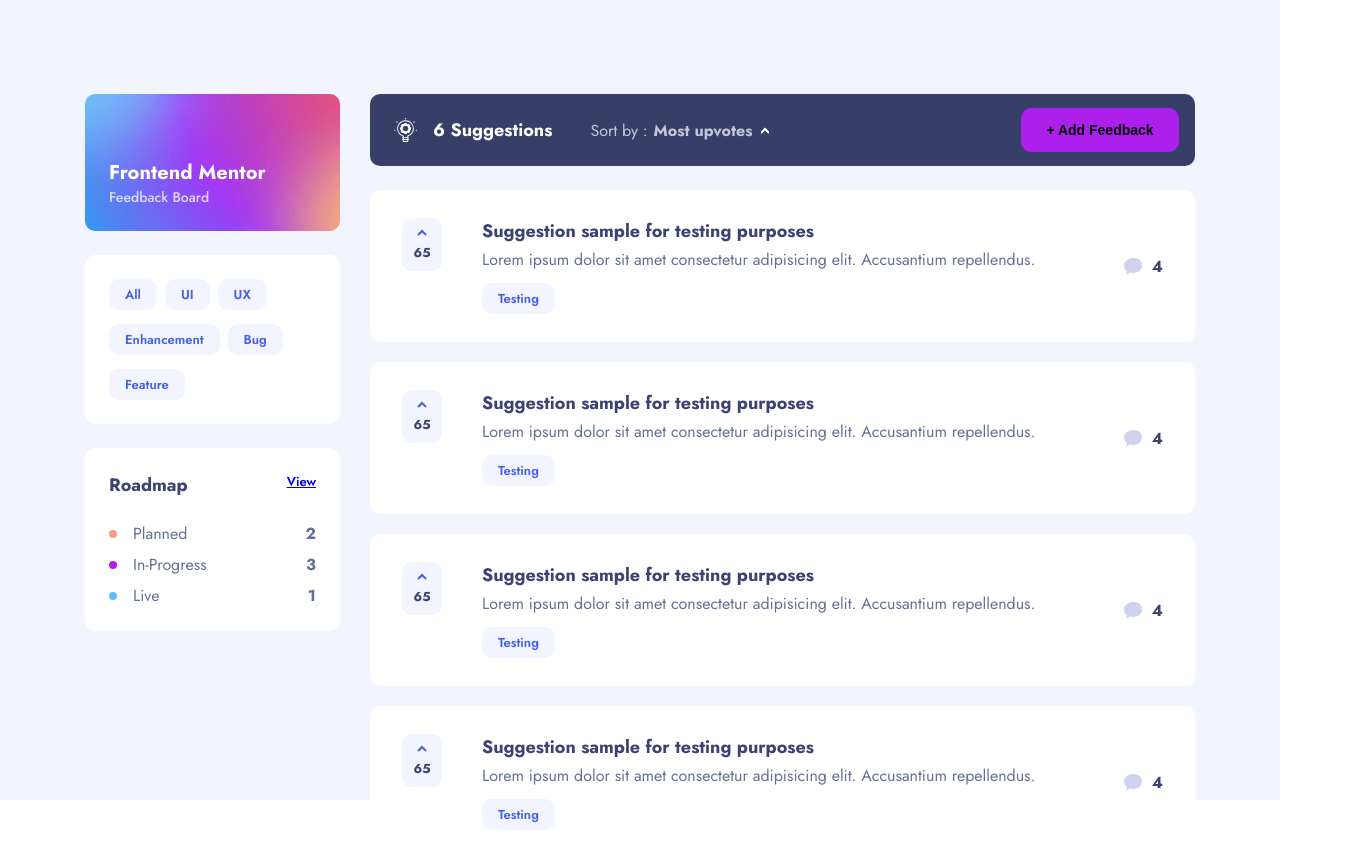
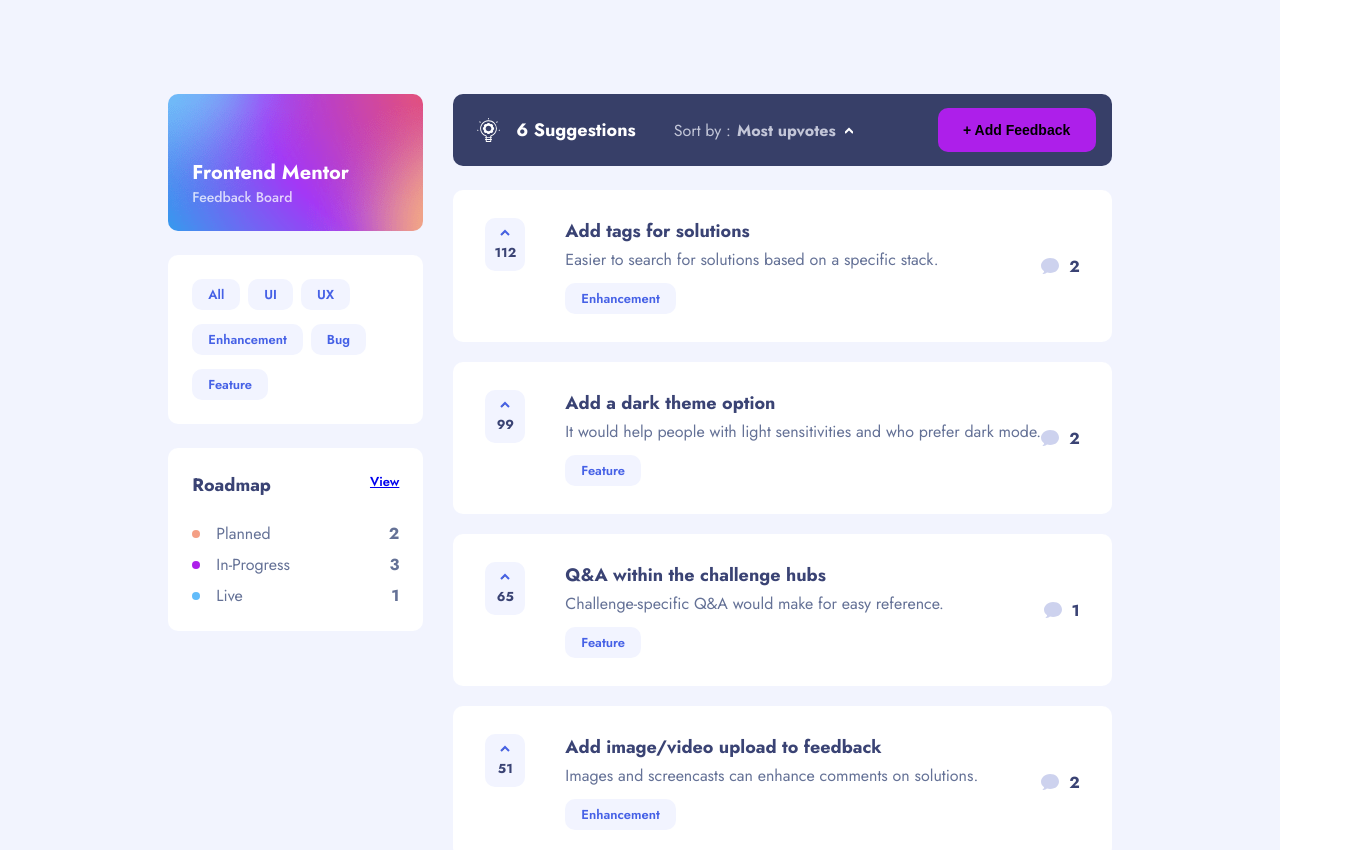
Before and after one commit to gnunez0101/product-feedback-app, a React (Vite) app: page / in a window 1280 px wide. Shown: the top 850 px of the page, 1360 px wide, since content can reach past the window. Built offline with nearby package versions, Linux system fonts and the light colour scheme.

Commit message:
No Feedbacks component added

```diff
--- a/src/App.css
+++ b/src/App.css
@@ -4,8 +4,8 @@
   align-items: center;
   justify-content: flex-start;
 
-  height: 100dvh;
   width:  100dvw;
+  min-height: 100dvh;
 
   font-size: var(--Body-1-size);
   font-weight: var(--Body-1-weight);
--- /dev/null
+++ b/src/components/NoFeedback.css
@@ -0,0 +1,64 @@
+.no-feedback {
+  display: flex;
+  flex-direction: column;
+  justify-content: center;
+  align-items: center;
+  gap: 53px;
+  max-height: 600px;
+  background-color: var(--White);
+  border-radius: 10px;
+  padding-inline: 206px;
+  padding-block: 111px;
+
+  .no-feedback__img {
+    display: block;
+    margin: 12px;
+    width:  105px;
+    height: 110px;
+    scale: 1.235;
+    background-image: url('../assets/suggestions/illustration-empty.svg');
+    background-repeat: no-repeat;
+    background-position: center;
+  }
+
+  .no-feedback__text {
+    display: flex;
+    flex-direction: column;
+    justify-content: center;
+    align-items: center;
+
+    .no-feedback__title {
+      margin-bottom: 16px;
+      font-size:      var(--H1-size);
+      font-weight:    var(--H1-weight);
+      line-height:    var(--H1-line);
+      letter-spacing: var(--H1-space);
+    }
+
+    .no-feedback__contents {
+      margin-bottom: 48px;
+      text-align: center;
+      font-size:      var(--Body-1-size);
+      font-weight:    var(--Body-1-weight);
+      line-height:    var(--Body-1-line);
+      letter-spacing: var(--Body-1-space);
+    }
+
+    .no-feedback__add {
+      width: 158px;
+      height: 44px;
+      border: none;
+      border-radius: 10px;
+      background-color: var(--button-1);
+      font-size:      var(--H4-size);
+      font-weight:    var(--H1-weight);
+      line-height:    var(--H4-line);
+      letter-spacing: var(--H4-space);
+
+      &:hover {
+        background-color: var(--button-1-hover);
+        cursor: pointer;
+      }
+    }
+  }
+}
--- a/src/components/NoFeedback.tsx
+++ b/src/components/NoFeedback.tsx
@@ -1,10 +1,24 @@
+import './NoFeedback.css'
+
 export default function NoFeedback() {
   return (
-    <>
-      There is no feedback yet. Got a suggestion? Found a bug that needs to be squashed? We love
-      hearing about new ideas to improve our app.
+    <div className="no-feedback">
 
-      Add Feedback
-    </>
+      <div className="no-feedback__img"></div>
+
+      <div className="no-feedback__text">
+        <div className="no-feedback__title">
+          There is no feedback yet.
+        </div>
+        <div className="no-feedback__contents">
+          Got a suggestion? Found a bug that needs to be squashed?{"\n"}
+          We love hearing about new ideas to improve our app.
+        </div>
+        <button className="no-feedback__add" type="button">
+          + Add Feedback
+        </button>
+      </div>
+
+    </div>
   )
 }
--- a/src/components/Suggestions.css
+++ b/src/components/Suggestions.css
@@ -12,5 +12,6 @@
     column-gap: 30px;
     padding-inline: 165px;
     padding-top: 94px;
+    padding-bottom: 130px;
   }
 }
--- a/src/components/SuggestionsList.css
+++ b/src/components/SuggestionsList.css
@@ -7,7 +7,7 @@
     display: flex;
     flex-direction: column;
     gap: 24px;
-    min-width: 825px;
+    max-width: 825px;
     max-width: 825px;
 
     .suggestions-list__header {
@@ -56,8 +56,13 @@
             letter-spacing: var(--Body-1-space);
             color: var(--Bluish-White);
 
-            &:hover {
+            &:hover:not(.cero) {
               cursor: pointer;
+            }
+
+            &.cero {
+              opacity: 0.50;
+              pointer-events: none;
             }
 
             .name {
@@ -153,9 +158,9 @@
           border: none;
           border-radius: 10px;
           background-color: var(--button-1);
-          font-size: var(--H4-size);
-          font-weight: var(--H1-weight);
-          line-height: var(--H4-line);
+          font-size:      var(--H4-size);
+          font-weight:    var(--H1-weight);
+          line-height:    var(--H4-line);
           letter-spacing: var(--H4-space);
 
           &:hover {
@@ -179,6 +184,14 @@
         padding-block: 28px;
         padding-inline: 32px;
         background-color: var(--White);
+
+        &:hover {
+          cursor: pointer;
+        }
+
+        &:hover > .left > .contents > .title {
+          color: var(--text-terceary);
+        }
 
         .left {
           display: flex;
@@ -258,6 +271,7 @@
               margin-top: 12px;
               padding-inline: 16px;
               padding-block: 6px;
+              text-transform: capitalize;
 
               &:hover {
                 background-color: var(--interactive-hover);
@@ -269,10 +283,6 @@
                 color: var(--White);
               }
             }
-          }
-
-          &:hover .title{
-            color: var(--text-terceary);
           }
         }
 
@@ -295,6 +305,10 @@
             font-weight:    bold;
             line-height:    var(--Body-1-line);
             letter-spacing: var(--Body-1-space);
+
+            &.cero {
+              opacity: 0.4988;
+            }
           }
         }
       }
--- a/src/components/SuggestionsList.tsx
+++ b/src/components/SuggestionsList.tsx
@@ -1,10 +1,12 @@
 import { useEffect, useState } from 'react'
 import useDatabase from '../hooks/useDatabase'
 import './SuggestionsList.css'
+import NoFeedback from './NoFeedback'
 
 export default function SuggestionsList() {
   const [showSort, setShowSort] = useState(false)
   const [selected, setSelected] = useState(0)
+  const [listItems, setListItems] = useState<typeProductRequest[]>()
 
   const { database } = useDatabase()
 
@@ -14,7 +16,14 @@
     { text: "Most comments",  selected: false },
     { text: "Least comments", selected: false },
   ])
-  const suggestions = 6
+
+  const suggestions = listItems?.length
+
+  useEffect(() => {
+    const onlySuggestions = database.productRequests.filter((request) =>
+      request.status === "suggestion")
+    setListItems(onlySuggestions)
+  }, [])
 
   useEffect(() => {
     let _options = sortOptions.map((option, index) => {
@@ -36,12 +45,12 @@
             {suggestions} Suggestions
           </div>
           <div className="suggestions-list__header--sort">
-            <div className='suggestions-list__header--sort-text'
+            <div className={`suggestions-list__header--sort-text ${suggestions ? "" : "cero"}`}
               onClick={handleSort}
             >
               <div className="name">Sort by :</div>
               <div className={`selected ${showSort ? "open" : ""}`}>{sortOptions[selected].text}</div>
-              <div className={`icon ${showSort ? "open" : ""}`}></div>
+              <div className={`icon ${showSort || !suggestions ? "open" : ""}`}></div>
               <div className='suggestions-list__header--sort-list'>
                 { showSort && <SortList options={sortOptions} setSelected={setSelected} /> }
               </div>
@@ -58,12 +67,10 @@
       </div>
 
       <div className="suggestions-list__items">
-        <Suggestion />
-        <Suggestion />
-        <Suggestion />
-        <Suggestion />
-        <Suggestion />
-        <Suggestion />
+        { suggestions
+          ? listItems?.map(item => <Suggestion key={item.id} item={item}/>)
+          : <NoFeedback />
+        }
       </div>
     </div>
   )
@@ -75,6 +82,7 @@
 }
 
 function SortList({options, setSelected}: {options: typeOption[], setSelected: any}) {
+
   return (
     <>
       { options.map((item: typeOption, index: number) =>
@@ -89,6 +97,7 @@
   text: string,
   selected: boolean
 }
+
 function SortMenuItem( {item, index, handleClick} : {item: typeSortMenuItems, index:number, handleClick: any} ) {
 
   return (
@@ -101,23 +110,24 @@
   )
 }
 
-function Suggestion() {
+function Suggestion({item} : {item: typeProductRequest}) {
+  const numComments = item.comments?.length || 0
   return (
     <div className="suggestion">
       <div className="left">
         <div className="votes">
           <div className="icon">^</div>
-          <div className="num-votes">65</div>
+          <div className="num-votes">{item.upvotes}</div>
         </div>
         <div className="contents">
-          <div className="title">Suggestion sample for testing purposes</div>
-          <div className="description">Lorem ipsum dolor sit amet consectetur adipisicing elit. Accusantium repellendus.</div>
-          <div className="category">Testing</div>
+          <div className="title">{item.title}</div>
+          <div className="description">{item.description}</div>
+          <div className="category">{item.category}</div>
         </div>
       </div>
       <div className="right">
         <div className="icon"></div>
-        <div className="comments">4</div>
+        <div className={`comments ${numComments == 0 ? "cero" : ""}`}>{numComments}</div>
       </div>
     </div>
   )
--- a/tsconfig.app.json
+++ b/tsconfig.app.json
@@ -5,12 +5,16 @@
     "lib": ["ES2020", "DOM", "DOM.Iterable"],
     "module": "ESNext",
     "skipLibCheck": true,
+    "baseUrl": ".",
+    "paths": {
+      "@/*":["src/*"]
+    },
 
     /* Bundler mode */
     "moduleResolution": "bundler",
     "allowImportingTsExtensions": true,
     "isolatedModules": true,
-    "moduleDetection": "force",
+    // "moduleDetection": "force",
     "noEmit": true,
     "jsx": "react-jsx",
 
```
Also changed, not shown: src/components/Store.tsx (+1 -121 lines), src/components/types.ts (added, +71 -0 lines), src/assets/suggestions/illustration-empty2.svg (added), src/assets/suggestions/illustration-empty3.svg (added), src/components/typesOld.txt (renamed from src/components/types.tsx).
